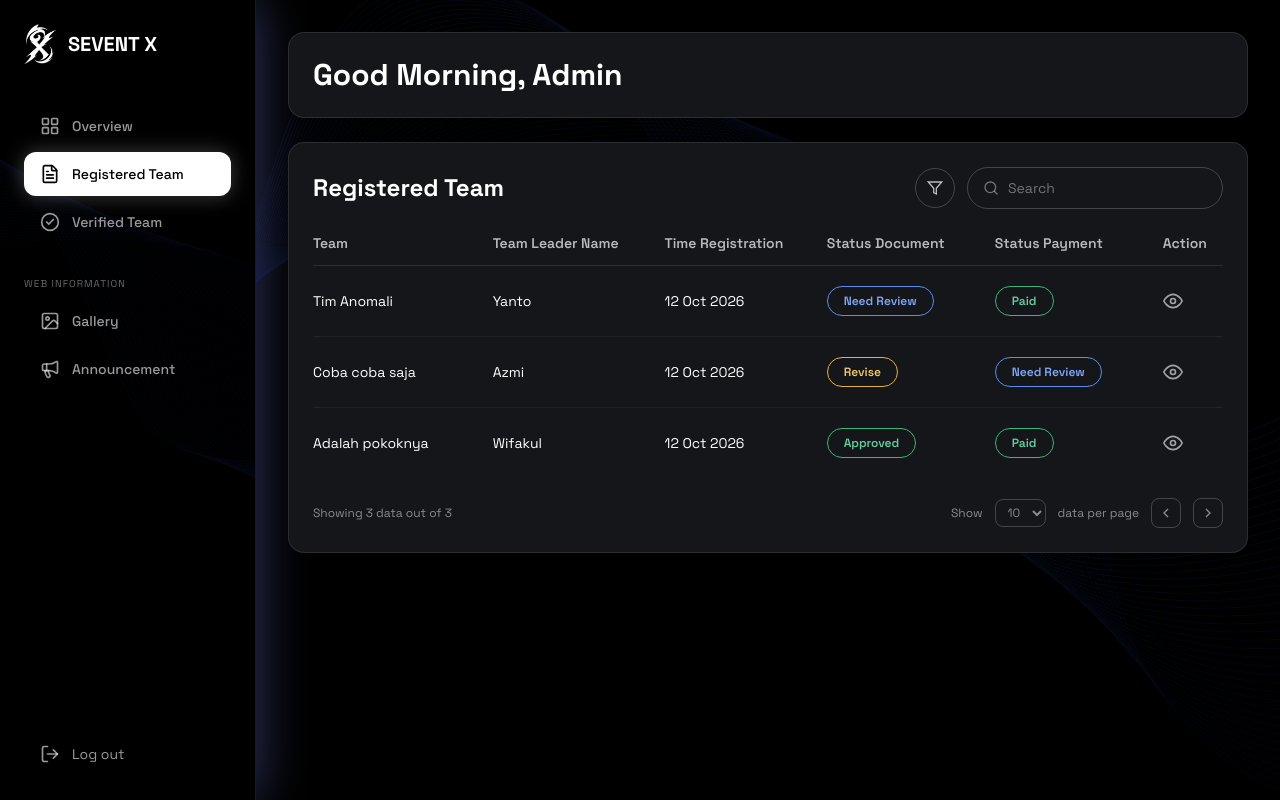
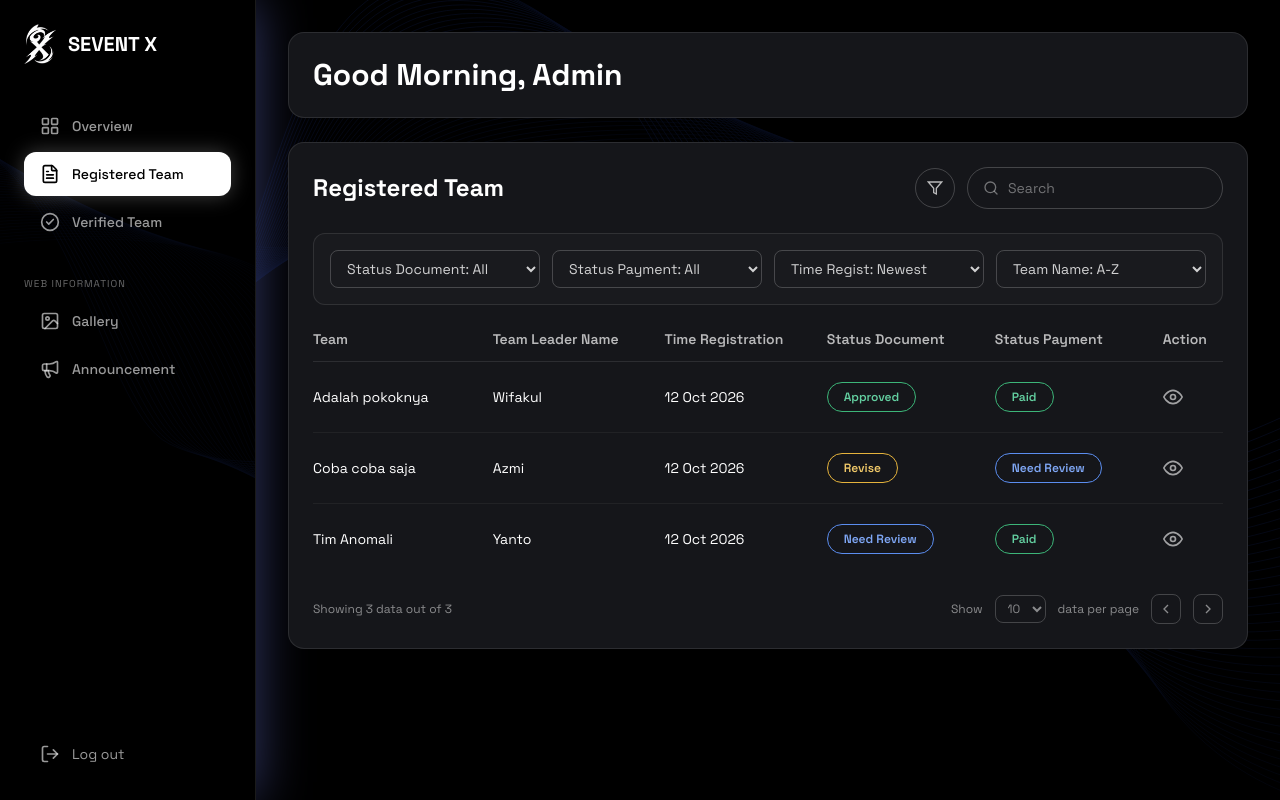
Before and after one commit to Research-and-Creativity/frontend_sevent-x, a Next.js app: page /admin/teams in a window 1280 px wide. Both pictures are taken after a click on the button 935 px from the left and 188 px from the top of the page. Built offline with nearby package versions, Linux system fonts and the light colour scheme; no server answers.

Commit message:
feat(admin): register team list filters + animated toggle; accordion padding fixed

```diff
--- a/src/app/(admin)/admin/documents/page.tsx
+++ b/src/app/(admin)/admin/documents/page.tsx
@@ -95,7 +95,7 @@ export default function AdminDocumentsPage() {
         <div className="flex items-center justify-between mb-6">
           <h2 className="font-display text-2xl font-bold">Registered Team</h2>
           <div className="flex items-center gap-3">
-            <button onClick={() => setShowFilters(!showFilters)} className="w-10 h-10 rounded-full border border-white/20 flex items-center justify-center text-white/70 hover:bg-white/5" title="Filter">
+            <button onClick={() => setShowFilters(!showFilters)} className="cursor-pointer w-10 h-10 rounded-full border border-white/20 flex items-center justify-center text-white/70 hover:bg-white/5" title="Filter">
               <svg className="w-4 h-4" viewBox="0 0 24 24" fill="none" stroke="currentColor" strokeWidth="2"><path d="M22 3H2l8 9.5V19l4 2v-8.5L22 3z"/></svg>
             </button>
             <div className="relative">
--- a/src/app/(admin)/admin/teams/[id]/page.tsx
+++ b/src/app/(admin)/admin/teams/[id]/page.tsx
@@ -79,7 +79,7 @@ export default function AdminRegisteredTeamDetailPage() {
                 <svg className={`w-4 h-4 transition-transform duration-300 ${open === i ? "rotate-180" : ""}`} viewBox="0 0 24 24" fill="none" stroke="currentColor" strokeWidth="2"><path d="M6 9l6 6 6-6"/></svg>
               </button>
               <div className={`grid transition-[grid-template-rows,opacity] duration-300 ease-in-out ${open === i ? "grid-rows-[1fr] opacity-100" : "grid-rows-[0fr] opacity-0"}`}>
-                <div className="overflow-hidden min-h-0 px-5 pb-5 space-y-5">
+                <div className={`overflow-hidden min-h-0 px-5 space-y-5 ${open === i ? "pb-5" : "pb-0"}`}>
                   <h3 className="font-display text-lg font-bold">General Information</h3>
                   <div className="grid grid-cols-1 md:grid-cols-3 gap-4">
                     {[
--- a/src/app/(admin)/admin/teams/page.tsx
+++ b/src/app/(admin)/admin/teams/page.tsx
@@ -34,6 +34,11 @@ export default function AdminTeamsPage() {
   const [searchQuery, setSearchQuery] = useState("");
   const [selectedCompSlug, setSelectedCompSlug] = useState<string>("");
   const [isManualReloading, setIsManualReloading] = useState(false);
+  const [showFilters, setShowFilters] = useState(false);
+  const [docFilter, setDocFilter] = useState("all");
+  const [payFilter, setPayFilter] = useState("all");
+  const [timeSort, setTimeSort] = useState("newest");
+  const [nameSort, setNameSort] = useState("az");
 
   // 1. Fetch competitions list for filter dropdown
   const { data: competitions = [] } = useCompetitions();
@@ -123,24 +128,6 @@ export default function AdminTeamsPage() {
     }
   };
 
-  const filteredTeams = teams.filter((t) => {
-    const name = t.teamName || (t as any).name || "";
-    const id = t.id || "";
-    const leader =
-      t.members?.find((m) => m.role === "LEADER")?.user?.fullName ||
-      (t as any).leader ||
-      "";
-    const compSlug =
-      t.competition?.slug || (t as any).competitionSlug || (t as any).slug || "";
-
-    const matchSearch =
-      name.toLowerCase().includes(searchQuery.toLowerCase()) ||
-      leader.toLowerCase().includes(searchQuery.toLowerCase()) ||
-      id.toLowerCase().includes(searchQuery.toLowerCase());
-    const matchComp = !selectedCompSlug || compSlug === selectedCompSlug;
-    return matchSearch && matchComp;
-  });
-
   const paymentStatusLabel = (t: Team) => {
     const created = (t as any).createdAt || (t as any).registrationDate;
     if (!created) return "-";
@@ -162,6 +149,54 @@ export default function AdminTeamsPage() {
     return { label: "Need Review", cls: "border-[#5B8DEF] text-[#7FA7F5]" };
   };
 
+  const filteredTeams = teams.filter((t) => {
+    const name = t.teamName || (t as any).name || "";
+    const id = t.id || "";
+    const leader =
+      t.members?.find((m) => m.role === "LEADER")?.user?.fullName ||
+      (t as any).leader ||
+      "";
+    const compSlug =
+      t.competition?.slug || (t as any).competitionSlug || (t as any).slug || "";
+
+    const matchSearch =
+      name.toLowerCase().includes(searchQuery.toLowerCase()) ||
+      leader.toLowerCase().includes(searchQuery.toLowerCase()) ||
+      id.toLowerCase().includes(searchQuery.toLowerCase());
+    const matchComp = !selectedCompSlug || compSlug === selectedCompSlug;
+    return matchSearch && matchComp;
+  })
+  .filter((t) => {
+    if (docFilter === "all") return true;
+    const d = docStatusInfo(t);
+    const s = d.label.toLowerCase();
+    if (docFilter === "approved") return s === "approved";
+    if (docFilter === "revise") return s === "revise";
+    if (docFilter === "review") return s === "need review";
+    return true;
+  })
+  .filter((t) => {
+    if (payFilter === "all") return true;
+    const p = payStatusInfo(t);
+    const s = p.label.toLowerCase();
+    if (payFilter === "paid") return s === "paid";
+    if (payFilter === "not_paid") return s === "not paid";
+    if (payFilter === "review") return s === "need review";
+    return true;
+  })
+  .sort((a, b) => {
+    if (nameSort === "az") return (a.teamName || (a as any).name || "").localeCompare(b.teamName || (b as any).name || "");
+    if (nameSort === "za") return (b.teamName || (b as any).name || "").localeCompare(a.teamName || (a as any).name || "");
+    return 0;
+  })
+  .sort((a, b) => {
+    const da = new Date((a as any).createdAt || (a as any).registrationDate || 0).getTime();
+    const db = new Date((b as any).createdAt || (b as any).registrationDate || 0).getTime();
+    if (timeSort === "newest") return db - da;
+    if (timeSort === "oldest") return da - db;
+    return 0;
+  });
+
   return (
     <div className="space-y-6 max-w-7xl mx-auto">
       <div className="bg-[#15161A] border border-white/10 rounded-2xl p-6 mb-6">
@@ -172,7 +207,7 @@ export default function AdminTeamsPage() {
         <div className="flex items-center justify-between mb-6">
           <h2 className="font-display text-2xl font-bold">Registered Team</h2>
           <div className="flex items-center gap-3">
-            <button className="w-10 h-10 rounded-full border border-white/20 flex items-center justify-center text-white/70 hover:bg-white/5" title="Filter">
+            <button onClick={() => setShowFilters(!showFilters)} className="cursor-pointer w-10 h-10 rounded-full border border-white/20 flex items-center justify-center text-white/70 hover:bg-white/5" title="Filter">
               <svg className="w-4 h-4" viewBox="0 0 24 24" fill="none" stroke="currentColor" strokeWidth="2"><path d="M22 3H2l8 9.5V19l4 2v-8.5L22 3z"/></svg>
             </button>
             <div className="relative">
@@ -185,6 +220,31 @@ export default function AdminTeamsPage() {
                 className="w-64 bg-transparent border border-white/20 rounded-full pl-10 pr-4 py-2.5 text-sm text-white placeholder:text-white/40 focus:outline-none focus:border-white/50"
               />
             </div>
+          </div>
+        </div>
+
+        <div className={`overflow-hidden transition-all duration-300 ease-in-out ${showFilters ? "max-h-96 opacity-100 mb-6" : "max-h-0 opacity-0 mb-0"}`}>
+          <div className="grid grid-cols-2 lg:grid-cols-4 gap-3 p-4 border border-white/10 rounded-xl bg-white/[0.02]">
+            <select value={docFilter} onChange={(e) => setDocFilter(e.target.value)} className="bg-transparent border border-white/20 rounded-lg px-3 py-2 text-sm text-white/80">
+              <option value="all" className="bg-[#15161A]">Status Document: All</option>
+              <option value="review" className="bg-[#15161A]">Need Review</option>
+              <option value="revise" className="bg-[#15161A]">Revise</option>
+              <option value="approved" className="bg-[#15161A]">Approved</option>
+            </select>
+            <select value={payFilter} onChange={(e) => setPayFilter(e.target.value)} className="bg-transparent border border-white/20 rounded-lg px-3 py-2 text-sm text-white/80">
+              <option value="all" className="bg-[#15161A]">Status Payment: All</option>
+              <option value="review" className="bg-[#15161A]">Need Review</option>
+              <option value="not_paid" className="bg-[#15161A]">Not Paid</option>
+              <option value="paid" className="bg-[#15161A]">Paid</option>
+            </select>
+            <select value={timeSort} onChange={(e) => setTimeSort(e.target.value)} className="bg-transparent border border-white/20 rounded-lg px-3 py-2 text-sm text-white/80">
+              <option value="newest" className="bg-[#15161A]">Time Regist: Newest</option>
+              <option value="oldest" className="bg-[#15161A]">Time Regist: Oldest</option>
+            </select>
+            <select value={nameSort} onChange={(e) => setNameSort(e.target.value)} className="bg-transparent border border-white/20 rounded-lg px-3 py-2 text-sm text-white/80">
+              <option value="az" className="bg-[#15161A]">Team Name: A-Z</option>
+              <option value="za" className="bg-[#15161A]">Team Name: Z-A</option>
+            </select>
           </div>
         </div>
 
```
